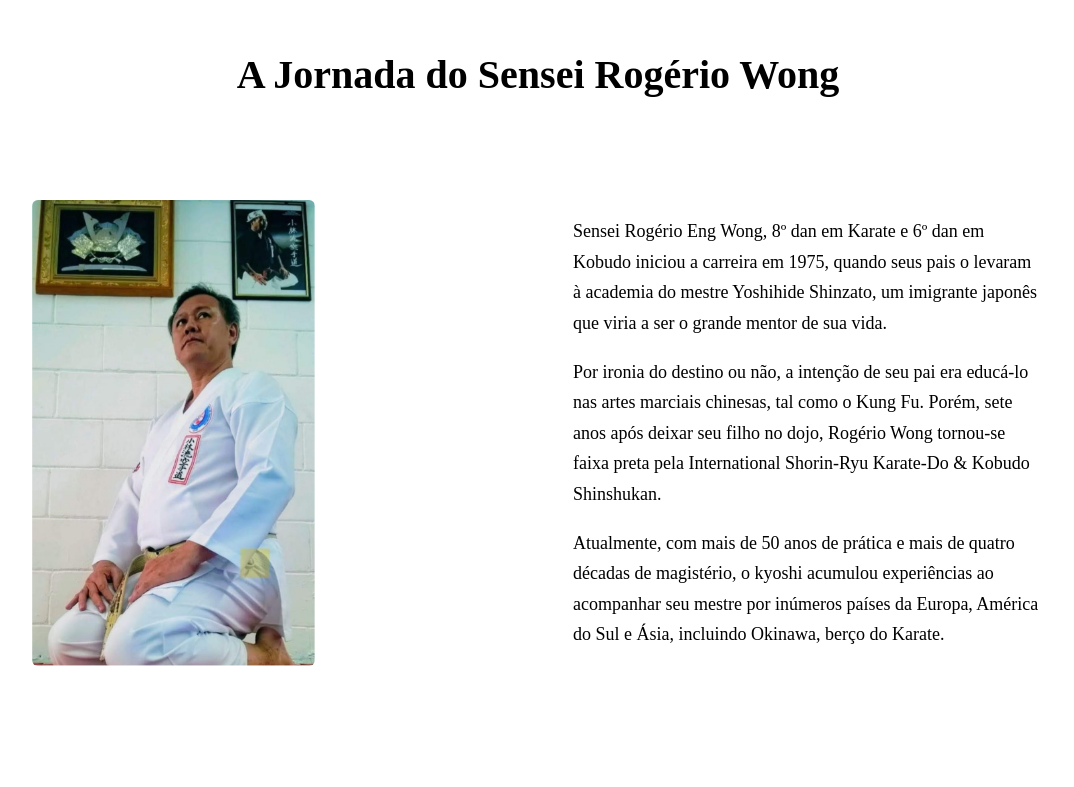
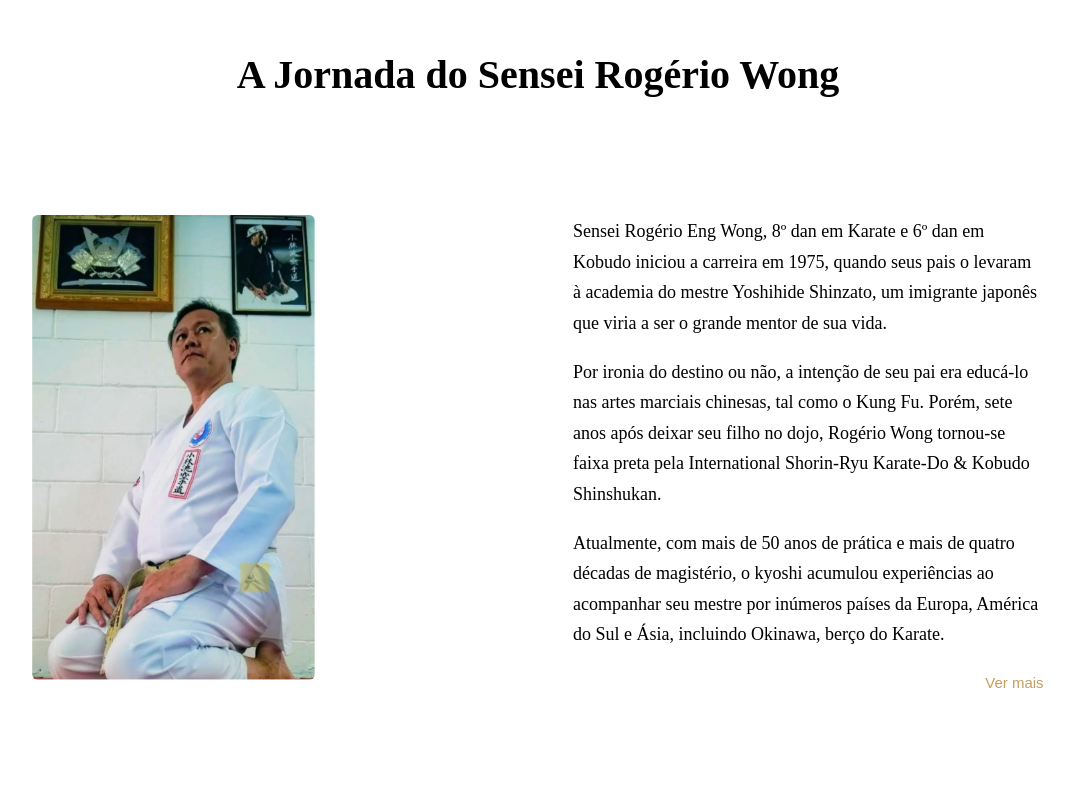
Before and after one commit to naylasouza/wongkaratekobudokyokai, a React (Vite) app: page /sobre in a window 1280 px wide. Shown: the part 110-897 px from the top of the page, without its empty margins (102-1176 px from the left). Built offline with nearby package versions, Linux system fonts and the light colour scheme.

Commit message:
adicionando controle de exibição com useState e scrollIntoView na seção About

```diff
--- a/src/pages/About.tsx
+++ b/src/pages/About.tsx
@@ -1,3 +1,4 @@
+import { useState, useRef } from "react"
 import "../styles/about.css"
 
 import img1 from "../assets/images/sensei1.png"
@@ -7,9 +8,23 @@ import img4 from "../assets/images/sensei4.png"
 
 export default function About(){
 
+  const [open, setOpen] = useState(false)
+  const aboutRef = useRef(null)
+
+  const handleClose = () => {
+    setOpen(false)
+
+    setTimeout(() => {
+      aboutRef.current?.scrollIntoView({
+        behavior: "smooth",
+        block: "start"
+      })
+    }, 100)
+  }
+
   return(
 
-<section id="about" className="about">
+    <section id="about" className="about" ref={aboutRef}>
 
       <h1 className="about-title">
         A Jornada do Sensei Rogério Wong
@@ -41,12 +56,18 @@ o kyoshi acumulou experiências ao acompanhar seu mestre por inúmeros países
             da Europa, América do Sul e Ásia, incluindo Okinawa, berço do Karate.
           </p>
 
+          {!open && (
+            <button className="about-button" onClick={() => setOpen(true)}>
+              Ver mais
+            </button>
+          )}
+
         </div>
 
       </div>
 
-
-
+      {open && (
+        <>
           <div className="about-block reverse">
 
             <img src={img2} alt="Awards and recognitions"/>
@@ -131,9 +152,13 @@ Marília, Uberaba e São Pedro da Aldeia pelas contribuições
 
           </div>
 
+          <button className="about-button" onClick={handleClose}>
+            Ver menos
+          </button>
+        </>
+      )}
 
     </section>
 
   )
-
 }
--- a/src/styles/about.css
+++ b/src/styles/about.css
@@ -49,3 +49,46 @@ line-height:1.7;
   margin-bottom:18px;
 
 }
+
+.about-button{
+
+  display:block;
+  margin-left:auto;
+  margin-top:8px;
+
+  padding:6px 0;
+
+  background:none;
+  border:none;
+
+  color:#c59d5f;
+  font-size:15px;
+  font-weight:500;
+
+  cursor:pointer;
+
+  position:relative;
+
+}
+
+.about-button::after{
+
+  content:"";
+  position:absolute;
+  left:0;
+  bottom:-2px;
+
+  width:0%;
+  height:1px;
+
+  background:#c59d5f;
+
+  transition:width 0.3s ease;
+
+}
+
+.about-button:hover::after{
+
+  width:100%;
+
+}
```
Lines whose indentation alone changed are shown as unchanged.
